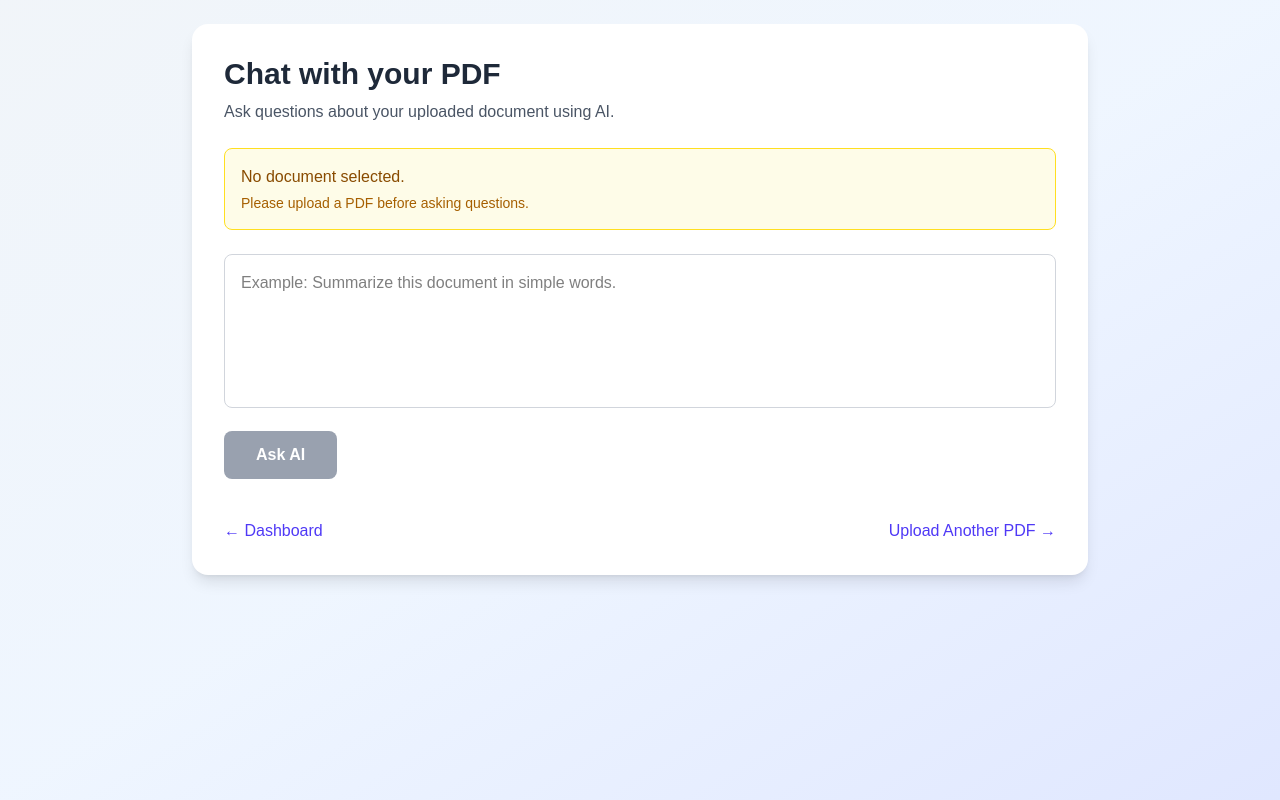
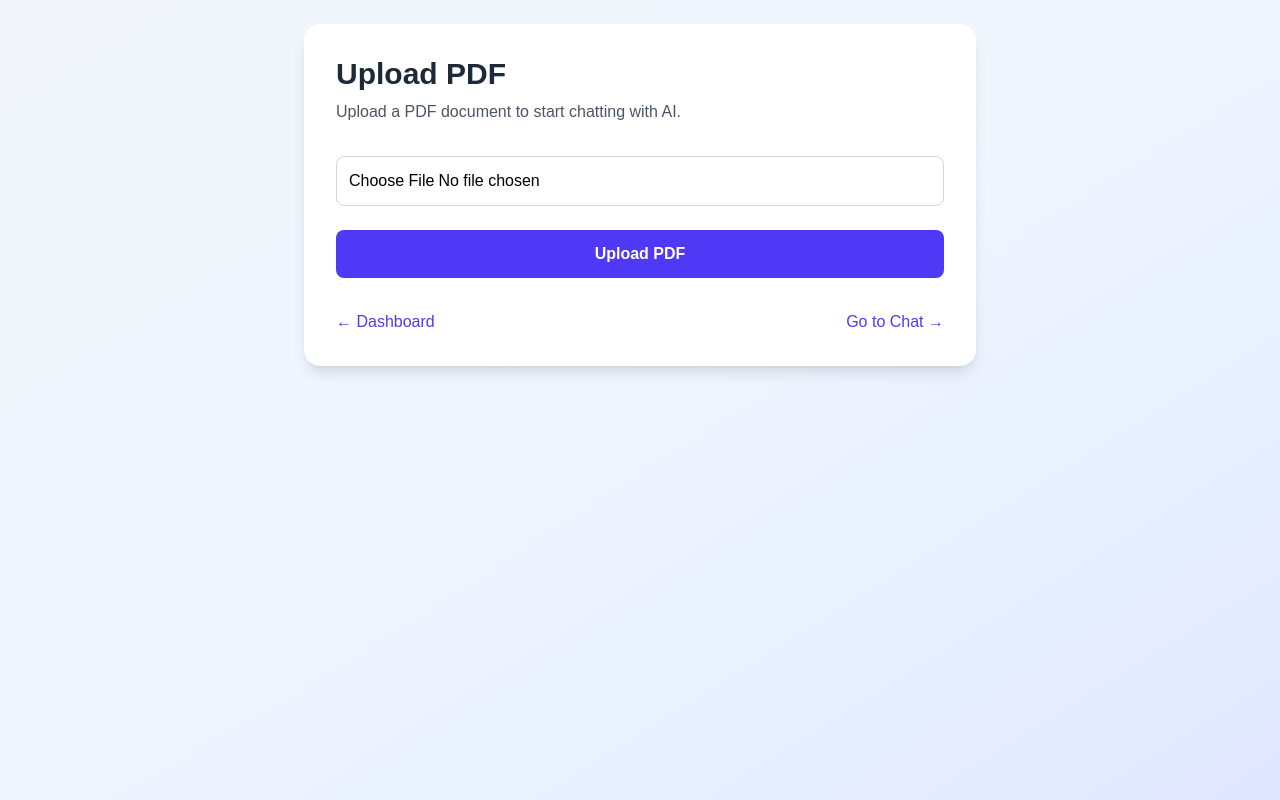
Before and after one commit to monikachoudhury-dev/docmind-ai, a React app in the folder frontend/: page /upload in a window 1280 px wide. Built offline with nearby package versions, Linux system fonts and the light colour scheme; sample sign-in values are in the browser's storage; the HTML template or start-up script is replaced by a standard one.

Commit message:
Restore Upload page

```diff
--- a/frontend/src/pages/Upload.jsx
+++ b/frontend/src/pages/Upload.jsx
@@ -1,53 +1,70 @@
-import { useMemo, useState } from "react";
+import { useState } from "react";
 import { Link, useNavigate } from "react-router-dom";
 import api from "../api/api";
 
-function Chat() {
+function Upload() {
   const navigate = useNavigate();
 
-  const currentDocument = useMemo(() => {
-    try {
-      return JSON.parse(localStorage.getItem("currentDocument"));
-    } catch {
-      return null;
-    }
-  }, []);
-
-  const documentId = currentDocument?.document_id;
-  const filename = currentDocument?.filename;
-
-  const [question, setQuestion] = useState("");
-  const [answer, setAnswer] = useState("");
+  const [selectedFile, setSelectedFile] = useState(null);
   const [loading, setLoading] = useState(false);
   const [errorMessage, setErrorMessage] = useState("");
 
-  const handleAsk = async (e) => {
+  const handleFileChange = (e) => {
+    setErrorMessage("");
+
+    if (!e.target.files || e.target.files.length === 0) {
+      return;
+    }
+
+    const file = e.target.files[0];
+
+    if (file.type !== "application/pdf") {
+      setErrorMessage("Please select a PDF file.");
+      return;
+    }
+
+    setSelectedFile(file);
+  };
+
+  const handleUpload = async (e) => {
     e.preventDefault();
 
     setErrorMessage("");
-    setAnswer("");
 
-    if (!documentId) {
-      setErrorMessage("Please upload a PDF before starting a chat.");
-      return;
-    }
-
-    if (!question.trim()) {
-      setErrorMessage("Please enter a question.");
+    if (!selectedFile) {
+      setErrorMessage("Please select a PDF first.");
       return;
     }
 
     try {
       setLoading(true);
 
-      const response = await api.get("/chat", {
-        params: {
-          document_id: documentId,
-          question: question.trim(),
+      const formData = new FormData();
+      formData.append("file", selectedFile);
+
+      const response = await api.post("/pdf/upload", formData, {
+        headers: {
+          "Content-Type": "multipart/form-data",
         },
       });
 
-      setAnswer(response.data.answer);
+      // Save uploaded document for Chat page
+      localStorage.setItem(
+        "currentDocument",
+        JSON.stringify({
+          document_id:
+            response.data.document_id ??
+            response.data.id ??
+            response.data.document?.id,
+
+          filename:
+            response.data.filename ??
+            response.data.document?.filename ??
+            selectedFile.name,
+        })
+      );
+
+      navigate("/chat");
     } catch (error) {
       console.error(error);
 
@@ -58,93 +75,65 @@ function Chat() {
       } else if (Array.isArray(detail) && detail.length > 0) {
         setErrorMessage(detail[0].msg);
       } else {
-        setErrorMessage("Unable to get an answer. Please try again.");
+        setErrorMessage("Failed to upload PDF.");
       }
     } finally {
       setLoading(false);
     }
   };
 
-  const handleNewDocument = () => {
-    localStorage.removeItem("currentDocument");
-    navigate("/upload");
-  };
-
   return (
     <div className="min-h-screen bg-gradient-to-br from-slate-100 via-blue-50 to-indigo-100 p-6">
-      <div className="max-w-4xl mx-auto">
+      <div className="max-w-2xl mx-auto">
 
         <div className="bg-white rounded-2xl shadow-lg p-8">
 
           <h1 className="text-3xl font-bold text-gray-800 mb-2">
-            Chat with your PDF
+            Upload PDF
           </h1>
 
-          <p className="text-gray-600 mb-6">
-            Ask questions about your uploaded document using AI.
+          <p className="text-gray-600 mb-8">
+            Upload a PDF document to start chatting with AI.
           </p>
 
-          {documentId ? (
-            <div className="mb-6 rounded-lg border border-indigo-200 bg-indigo-50 p-4">
-              <p className="font-semibold text-indigo-700">
-                Current Document
-              </p>
+          <form onSubmit={handleUpload}>
 
-              <p className="text-gray-700 mt-1 break-all">
-                {filename}
-              </p>
-            </div>
-          ) : (
-            <div className="mb-6 rounded-lg border border-yellow-300 bg-yellow-50 p-4">
-              <p className="text-yellow-800 font-medium">
-                No document selected.
-              </p>
+            <input
+              type="file"
+              accept=".pdf"
+              onChange={handleFileChange}
+              className="block w-full border border-gray-300 rounded-lg p-3 cursor-pointer"
+            />
 
-              <p className="text-sm text-yellow-700 mt-1">
-                Please upload a PDF before asking questions.
-              </p>
-            </div>
-          )}
+            {selectedFile && (
+              <div className="mt-4 rounded-lg bg-indigo-50 border border-indigo-200 p-3">
+                <p className="font-medium text-indigo-700">
+                  Selected File
+                </p>
 
-          <form onSubmit={handleAsk}>
+                <p className="text-gray-700 break-all">
+                  {selectedFile.name}
+                </p>
+              </div>
+            )}
 
-            <textarea
-              rows={5}
-              value={question}
-              onChange={(e) => setQuestion(e.target.value)}
-              placeholder="Example: Summarize this document in simple words."
-              className="w-full border border-gray-300 rounded-lg p-4 focus:outline-none focus:ring-2 focus:ring-indigo-500 resize-none"
-            />
+            {errorMessage && (
+              <div className="mt-4 rounded-lg border border-red-300 bg-red-100 p-4 text-red-700">
+                {errorMessage}
+              </div>
+            )}
 
             <button
               type="submit"
-              disabled={loading || !documentId}
-              className="mt-4 bg-indigo-600 hover:bg-indigo-700 disabled:bg-gray-400 text-white px-8 py-3 rounded-lg font-semibold transition"
+              disabled={loading}
+              className="mt-6 w-full bg-indigo-600 hover:bg-indigo-700 disabled:bg-gray-400 text-white py-3 rounded-lg font-semibold transition"
             >
-              {loading ? "Thinking..." : "Ask AI"}
+              {loading ? "Uploading..." : "Upload PDF"}
             </button>
 
           </form>
 
-          {errorMessage && (
-            <div className="mt-6 rounded-lg border border-red-300 bg-red-100 p-4 text-red-700">
-              {errorMessage}
-            </div>
-          )}
-
-          {answer && (
-            <div className="mt-8 rounded-xl border border-gray-200 bg-gray-50 p-6">
-              <h2 className="text-xl font-semibold mb-4">
-                AI Answer
-              </h2>
-
-              <div className="whitespace-pre-wrap text-gray-700 leading-7">
-                {answer}
-              </div>
-            </div>
-          )}
-
-          <div className="flex justify-between mt-10">
+          <div className="mt-8 flex justify-between">
 
             <Link
               to="/dashboard"
@@ -153,19 +142,20 @@ function Chat() {
               ← Dashboard
             </Link>
 
-            <button
-              onClick={handleNewDocument}
+            <Link
+              to="/chat"
               className="text-indigo-600 hover:underline"
             >
-              Upload Another PDF →
-            </button>
+              Go to Chat →
+            </Link>
 
           </div>
 
         </div>
+
       </div>
     </div>
   );
 }
 
-export default Chat;
+export default Upload;
```
